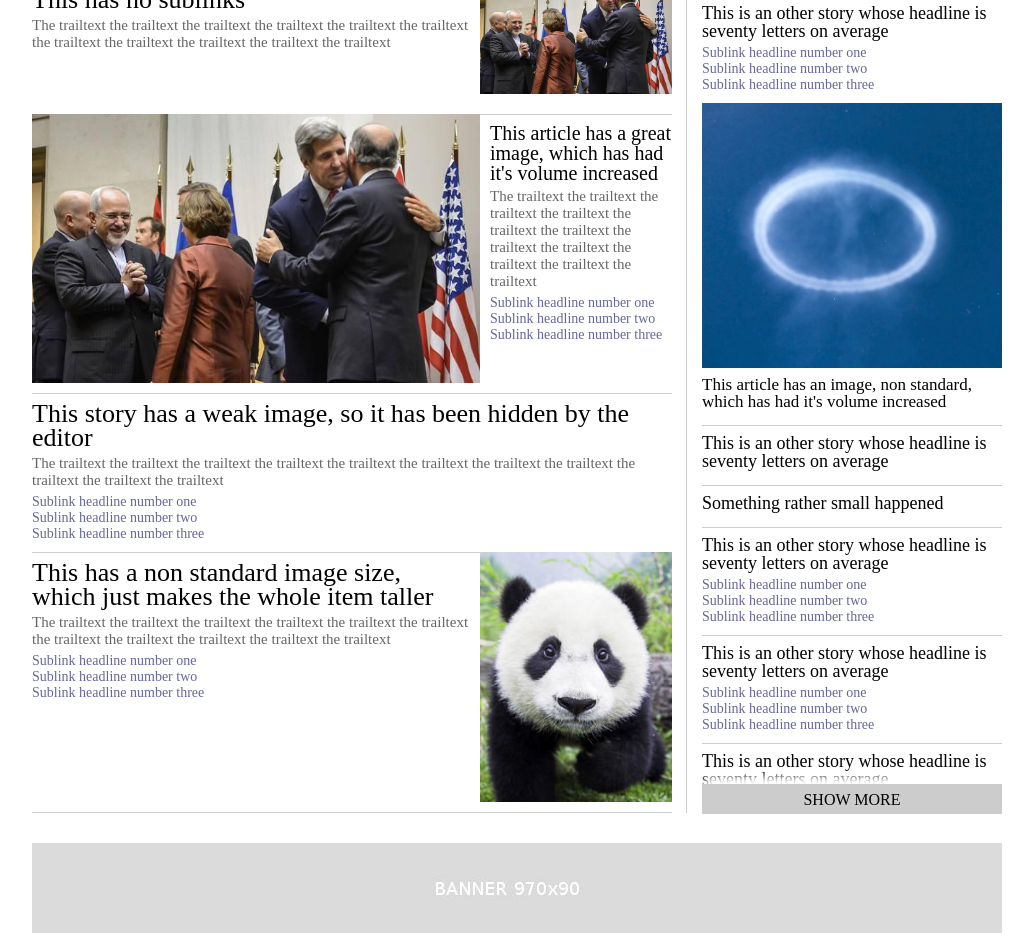
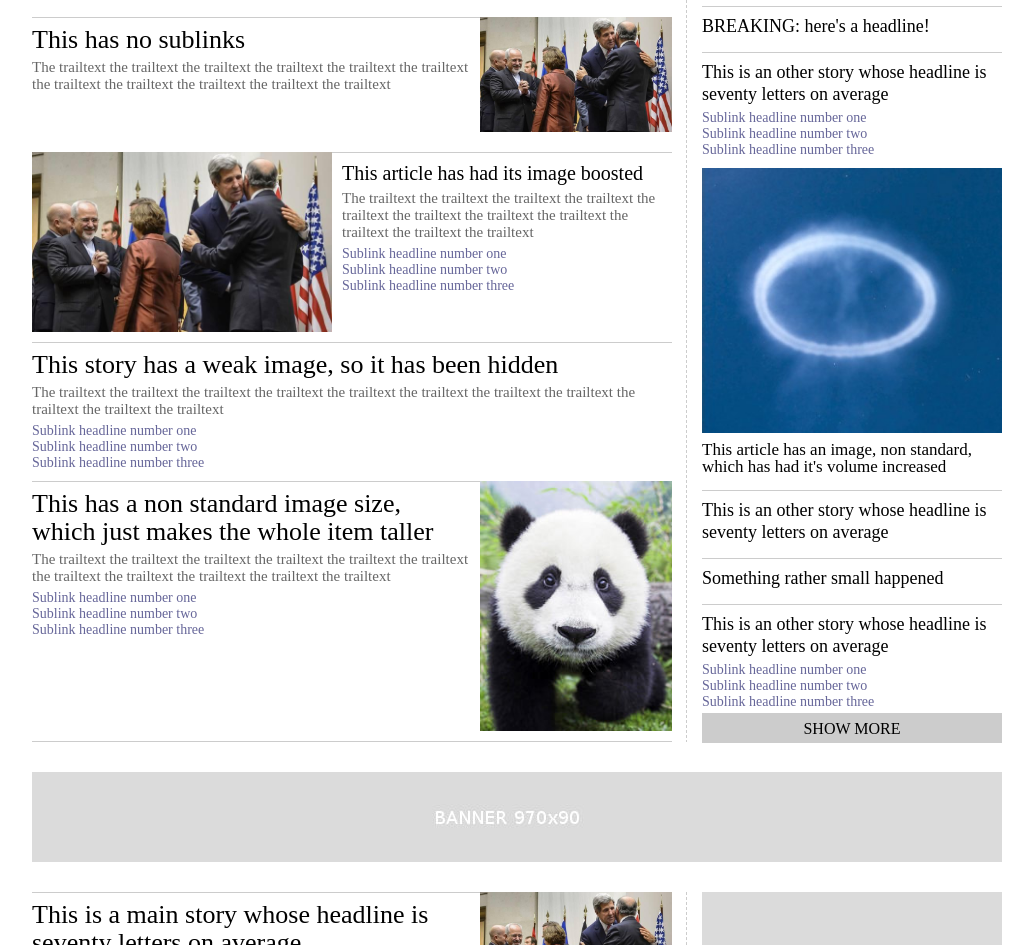
Before and after one commit to stephanfowler/responsive-2-col, a plain HTML site: page index.html in a window 1280 px wide. Shown: the part 1003-1948 px from the top of the page, without its empty margins (123-1156 px from the left). Drawn offline with Linux system fonts and the light colour scheme.

Commit message:
Use image-boot class in lead

```diff
--- a/index.html
+++ b/index.html
@@ -1,10 +1,6 @@
 <html>
     <head>
         <style>
-            body {
-                margin-top: 0;
-            }
-
             a {
                 text-decoration: none;
             }
@@ -20,7 +16,7 @@
                 box-sizing: border-box;
                 position: relative;
                 max-width: 1000px;
-                margin: 0 auto 30px auto;
+                margin: 30px auto 30px auto;
             }
 
             .lead {
@@ -46,11 +42,8 @@
             .lead .image {
                 width: 100%
             }
-
-            .image-boost {
-            }
-            .image-boost .image {
-                width: 70%;
+            .main .image-boost .image {
+                width: 300px;
                 float: left;
                 margin: 0 10px 0 0;
             }
@@ -61,6 +54,7 @@
                 display: block;
                 width: 300px;
                 float: none;
+                margin: 0;
             }
             .sublink-image {
                 display: none;
@@ -70,21 +64,21 @@
                 display: block;
                 color: #000000;
                 font-size: 26px;
-                line-height: 24px;
+                line-height: 28px;
                 padding: 8px 0 5px 0;
                 border-top: 1px solid #CCCCCC;
             }
             .lead .headline {
                 font-size: 32;
-                line-height: 30px;
+                line-height: 36px;
             }
             .other .headline {
                 font-size: 18px;
-                line-height: 18px;
+                line-height: 22px;
             }
-            .image-boost .headline {
+            .main .image-boost .headline {
                 font-size: 20px;
-                line-height: 20px;
+                line-height: 24px;
             }
             .other .image-boost .headline {
                 border-top: none;
@@ -121,13 +115,14 @@
             .show-more {
                 background: #CCCCCC;
                 padding: 7px 0 5px 0;
+                margin: 30px 0 0 0;
                 text-align: center;
                 text-transform: uppercase;
             }
 
             .banner,
             .mpu {
-                margin: 0 0 15px 0;
+                margin: 0 auto 15px auto;
                 display: none;
             }
 
@@ -157,7 +152,7 @@
                     top: 0;
                     right: 0;
                     width: 300px;
-                    border-left: 1px solid #CCCCCC;
+                    border-left: 1px dashed #CCCCCC;
                     padding-left: 15px;
                 }
 
@@ -170,7 +165,6 @@
                     position: absolute;
                     right: 15px;
                     bottom: -1px;
-                    -webkit-box-shadow: 0px -10px 10px -2px #FFFFFF;
                 }
 
                 .mpu {
@@ -184,7 +178,7 @@
                     display: block;
                 }
 
-                .lead .article:first-child .image {
+                .lead .image-boost .image {
                     width: 522px;
                 }
 
@@ -204,9 +198,9 @@
             <!--img class="banner" src="images/banner-970-90.jpg" /-->
 
             <div class="lead">
-                <div class="article">
+                <div class="article image-boost">
                     <img class="image" src="images/image.jpg" />
-                    <a class="headline" href="#">This is an optional huge lead story, which get a large image and sublink thumbnails</a>
+                    <a class="headline" href="#">This is an optional lead story, with a bosted image and sublink thumbnails</a>
                     <span class="trailtext">The trailtext the trailtext the trailtext the trailtext the trailtext the trailtext the trailtext the trailtext the trailtext the trailtext the trailtext</span>
 
                     <div class="sublink">
@@ -217,8 +211,6 @@
                         <img class="sublink-image" src="images/image.jpg" />
                         <a href="#">Sublink headline number two</a>
                     </div>
-                    <a class="sublink" href="#">Sublink headline number three</a>
-                    <a class="sublink" href="#">Sublink headline number four</a>
                 </div>
                 <!-- lead 1
                 -->
@@ -258,14 +250,14 @@
                     </div>
                     <div class="article image-boost">
                         <img class="image" src="images/image.jpg" />
-                        <a class="headline" href="#">This article has a great image, which has had it's volume increased</a>
+                        <a class="headline" href="#">This article has had its image boosted</a>
                         <span class="trailtext">The trailtext the trailtext the trailtext the trailtext the trailtext the trailtext the trailtext the trailtext the trailtext the trailtext the trailtext</span>
                         <a class="sublink" href="#">Sublink headline number one</a>
                         <a class="sublink" href="#">Sublink headline number two</a>
                         <a class="sublink" href="#">Sublink headline number three</a>
                     </div>
                     <div class="article">
-                        <a class="headline" href="#">This story has a weak image, so it has been hidden by the editor</a>
+                        <a class="headline" href="#">This story has a weak image, so it has been hidden</a>
                         <span class="trailtext">The trailtext the trailtext the trailtext the trailtext the trailtext the trailtext the trailtext the trailtext the trailtext the trailtext the trailtext</span>
                         <a class="sublink" href="#">Sublink headline number one</a>
                         <a class="sublink" href="#">Sublink headline number two</a>
@@ -356,9 +348,9 @@
             <div class="show-more">Show More</div>
         </div>
 
+        <img class="banner" src="images/banner-970-90.jpg" />
 
         <div class="container">
-            <img class="banner" src="images/banner-970-90.jpg" />
             <div class="lead">
             </div>
             <div class="columizer">
```
